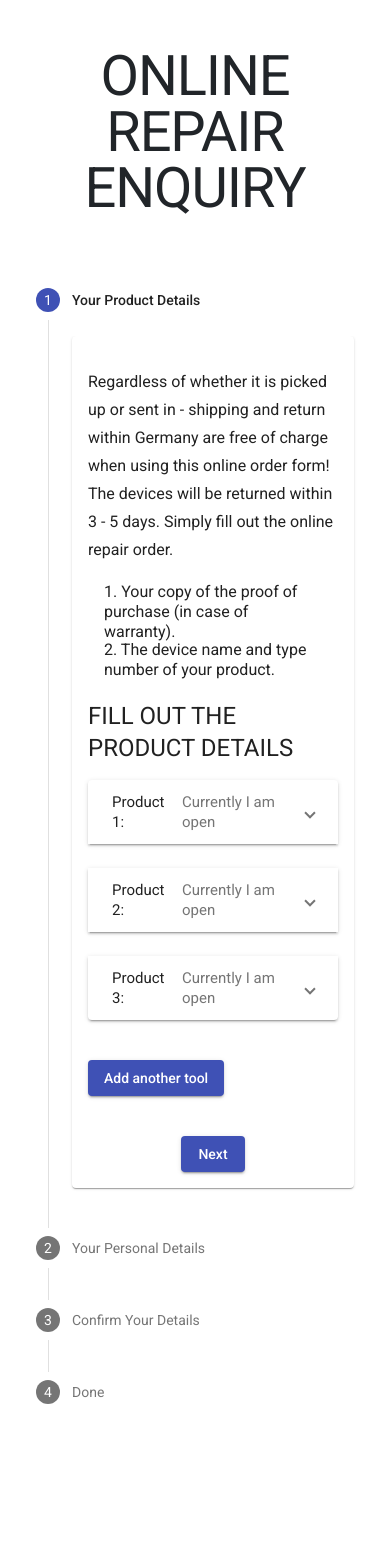
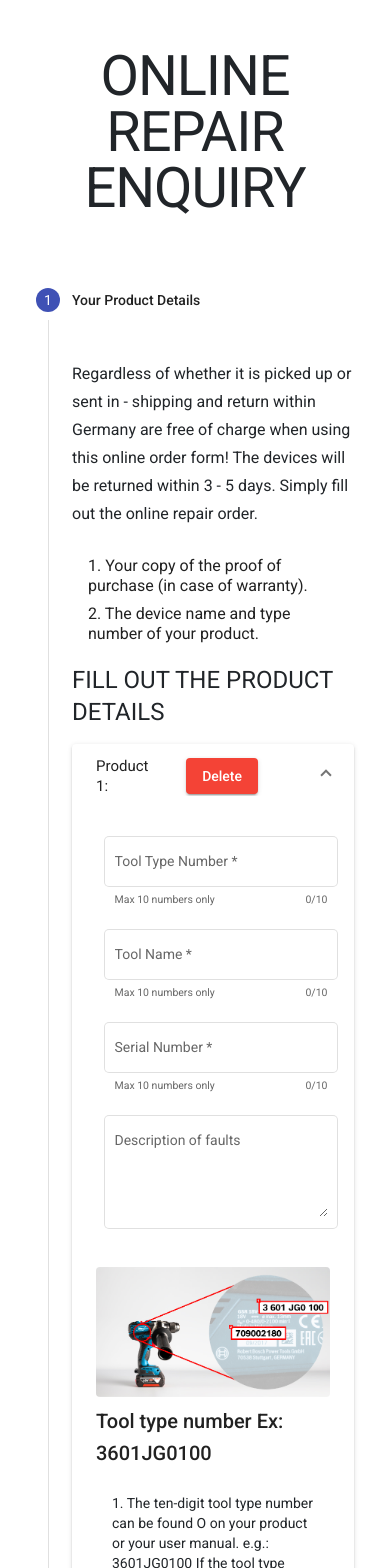
Before and after one commit to adsrikanth11/material_roform, an Angular app: page / in a window 390 px wide. Shown: the top 1568 px of the page. Before the commit the page ends 1428 px from the top, so only its background shows below. Built offline with nearby package versions, Linux system fonts and the light colour scheme.

Commit message:
Step 1 "Product Details" completed.

```diff
--- a/src/app/home/home.component.css
+++ b/src/app/home/home.component.css
@@ -19,6 +19,39 @@ input.example-right-align::-webkit-inner-spin-button {
   margin: 16px 0;
 }
 
+.mat-toolbar-single-row {
+  height: auto !important;
+  background: transparent;
+}
+.mat-toolbar-single-row button {
+  width: 200px;
+}
+.mat-form-field {
+  width: 100%;
+}
+#uploadFile {
+  top: 0px;
+  left: 0px;
+  width: 100%;
+  z-index: 9;
+  opacity: 0;
+  height: 100%;
+  cursor: pointer;
+  position: absolute;
+}
+
+.add_another_tool {
+  line-height: 50px!important;
+  padding: 0px 16px!important;
+  font-size: 18px!important;
+}
+
+.material-icons {
+  font-size: 30px;
+  height: 30px;
+}
+
+
 /* .mat-radio-button ~ .mat-radio-button {
   margin-left: 16px;
 } */
--- a/src/app/home/home.component.html
+++ b/src/app/home/home.component.html
@@ -1,12 +1,12 @@
-<div class="container">
+<div class="container-xl">
   <h1 class="text-center mat-display-3 my-5">ONLINE REPAIR ENQUIRY</h1>
 
   <mat-stepper linear [orientation]="(stepperOrientation | async)!" #stepper class="mt-3">
+    <!-- Step 1 -->
     <mat-step>
-
       <ng-template matStepLabel>Your Product Details</ng-template>
-      <mat-card>
-      <div class="mb-3 mt-3">
+      <!-- Header -->
+      <div class="mb-3 mt-4">
         <h3>Regardless of whether it is picked up or sent in - shipping and return within Germany are free of charge when using this online order form! The devices will be returned within 3 - 5 days. Simply fill out the online repair order. </h3>
 
         <mat-list role="list">
@@ -16,16 +16,16 @@
 
         <h1 class="mat-display my-3">FILL OUT THE PRODUCT DETAILS</h1>
       </div>
-
+      <!-- Body -->
       <mat-accordion>
         <!-- Product 1 -->
-        <mat-expansion-panel class="mb-4">
+        <mat-expansion-panel class="mb-4" expanded="true">
           <mat-expansion-panel-header>
             <mat-panel-title>
               Product 1:
             </mat-panel-title>
-            <mat-panel-description>
-              Currently I am {{panelOpenState ? 'open' : 'closed'}}
+            <mat-panel-description class="d-flex justify-content-end">
+              <button mat-raised-button color="warn" matStepperNext class="me-5">Delete</button>
             </mat-panel-description>
           </mat-expansion-panel-header>
           <div class="mt-4 row">
@@ -34,7 +34,6 @@
               <mat-form-field class="w-100 ms-2 mb-3">
                 <mat-label>Tool Type Number</mat-label>
                 <input matInput type="number" placeholder="Tool Type Number" class="example-right-align" #input max="10" required>
-                <mat-icon matSuffix>sentiment_very_satisfied</mat-icon>
                 <mat-hint>Max 10 numbers only</mat-hint>
                 <mat-hint align="end">{{input.value?.length || 0}}/10</mat-hint>
               </mat-form-field>
@@ -42,7 +41,6 @@
               <mat-form-field class="w-100 mb-3">
                 <mat-label>Tool Name</mat-label>
                 <input matInput type="number" placeholder="Tool Name" class="example-right-align" #input max="10" required>
-                <mat-icon matSuffix>sentiment_very_satisfied</mat-icon>
                 <mat-hint>Max 10 numbers only</mat-hint>
                 <mat-hint align="end">{{input.value?.length || 0}}/10</mat-hint>
               </mat-form-field>
@@ -50,7 +48,6 @@
               <mat-form-field class="w-100 mb-3">
                 <mat-label>Serial Number</mat-label>
                 <input matInput type="number" placeholder="Serial Number" class="example-right-align" #input max="10" required>
-                <mat-icon matSuffix>sentiment_very_satisfied</mat-icon>
                 <mat-hint>Max 10 numbers only</mat-hint>
                 <mat-hint align="end">{{input.value?.length || 0}}/10</mat-hint>
               </mat-form-field>
@@ -152,10 +149,25 @@
                   The invoice is required only for the simple proof of purchasing those tools in order to provide the warranty to the end Customer.
                 </h3>
                 <!-- Upload image -->
-                <mat-form-field class="w-100 mb-3">
-                  <mat-label>Tool Name</mat-label>
-                  <input type="file" placeholder="Tool Name" class="example-right-align" required>
-                  <mat-hint>Max 10 numbers only</mat-hint>
+                <mat-form-field>
+                  <div>
+                    <mat-toolbar>
+                      <!-- Display files names -->
+                      <input matInput [(ngModel)]="fileAttr" readonly name="name" />
+                      <!-- Browse Button -->
+                      <button mat-flat-button color="primary">Browse File</button>
+                    </mat-toolbar>
+                    <!-- Fetch selected filed on change -->
+                    <input
+                      type="file"
+                      #fileInput
+                      id="uploadFile"
+                      (change)="uploadFileEvt($event)"
+                      name="uploadFile"
+                      multiple="multiple"
+                      accept="image/*"
+                    />
+                  </div>
                 </mat-form-field>
               </div>
               <!-- Out of Warranty -->
@@ -181,7 +193,7 @@
                     2. Payment is made by invoice.
                   </mat-list-item>
                   <mat-list-item role="listitem">
-                    3. For further information and conditions, please refer to the current> price list and our> service conditions.
+                    3. For further information and conditions, please refer to the current price list and our service conditions.
                   </mat-list-item>
                   <mat-list-item role="listitem">
                     4. All prices include VAT.
@@ -197,8 +209,8 @@
             <mat-panel-title>
               Product 2:
             </mat-panel-title>
-            <mat-panel-description>
-              Currently I am {{panelOpenState ? 'open' : 'closed'}}
+            <mat-panel-description class="d-flex justify-content-end">
+              <button mat-raised-button color="warn" matStepperNext class="me-5">Delete</button>
             </mat-panel-description>
           </mat-expansion-panel-header>
           <div class="py-3 px-0">
@@ -226,8 +238,8 @@
             <mat-panel-title>
               Product 3:
             </mat-panel-title>
-            <mat-panel-description>
-              Currently I am {{panelOpenState ? 'open' : 'closed'}}
+            <mat-panel-description class="d-flex justify-content-end">
+              <button mat-raised-button color="warn" matStepperNext class="me-5">Delete</button>
             </mat-panel-description>
           </mat-expansion-panel-header>
           <div class="py-3 px-0">
@@ -250,21 +262,48 @@
 
         </mat-expansion-panel>
       </mat-accordion>
+      <!-- Bottom -->
+      <div>
+        <button mat-raised-button color="primary" class="mt-1 mb-3 add_another_tool"><mat-icon class="me-3">add</mat-icon><span>Add another tool</span></button>
+        <h3>
+          You can apply for the repair of up to three tools this time. You can click "Add another tool" to input other tool information,
+          but they need to be of the same service type. If all are warranty or paid repairs, we can create up to three tools for you. Different repair orders.
+        </h3>
+      </div>
 
-      <button mat-raised-button color="primary" class="my-3">Add another tool</button>
-
-      <div class="mt-4 d-flex justify-content-evenly">
+      <div class="mt-3 d-flex justify-content-evenly">
         <button mat-raised-button color="primary" matStepperNext>Next</button>
       </div>
-    </mat-card>
     </mat-step>
+    <!-- Step 2 -->
     <mat-step>
       <ng-template matStepLabel>Your Personal Details</ng-template>
+        <div class="row justify-content-start mt-4">
+          <div class="col-sm-6 col-md-4 col-lg-4">
+            <!-- Tool Type Number -->
+            <mat-form-field class="w-100 mb-3">
+              <mat-label>Tool Type Number</mat-label>
+              <input matInput type="number" placeholder="Tool Type Number" class="example-right-align" #input max="10" required>
+              <mat-hint>Max 10 numbers only</mat-hint>
+              <mat-hint align="end">{{input.value?.length || 0}}/10</mat-hint>
+            </mat-form-field>
+          </div>
+          <div class="col-sm-6 col-md-4 col-lg-4">
+            <!-- Tool Type Number -->
+            <mat-form-field class="w-100 mb-3">
+              <mat-label>Tool Type Number</mat-label>
+              <input matInput type="number" placeholder="Tool Type Number" class="example-right-align" #input max="10" required>
+              <mat-hint>Max 10 numbers only</mat-hint>
+              <mat-hint align="end">{{input.value?.length || 0}}/10</mat-hint>
+            </mat-form-field>
+          </div>
+        </div>
       <div>
         <button mat-button matStepperPrevious>Back</button>
         <button mat-button matStepperNext>Next</button>
       </div>
     </mat-step>
+    <!-- Step 3 -->
     <mat-step>
       <ng-template matStepLabel>Confirm Your Details</ng-template>
       <div>
@@ -272,6 +311,7 @@
         <button mat-button matStepperNext>Next</button>
       </div>
     </mat-step>
+    <!-- Step 4 -->
     <mat-step>
       <ng-template matStepLabel>Done</ng-template>
       <p>You are now done.</p>
--- a/src/app/home/home.component.ts
+++ b/src/app/home/home.component.ts
@@ -1,4 +1,4 @@
-import { Component, OnInit } from '@angular/core';
+import { Component, OnInit, ViewChild, ElementRef } from '@angular/core';
 import {FormBuilder, FormGroup, Validators} from '@angular/forms';
 import {BreakpointObserver} from '@angular/cdk/layout';
 import {StepperOrientation} from '@angular/material/stepper';
@@ -24,6 +24,31 @@ export class HomeComponent implements OnInit {
   warranty_condition: string = 'Out of Warranty';
   warranty_conditions: string[] = ['Warranty', 'Out of Warranty'];
 
+  @ViewChild('fileInput')
+  fileInput!: ElementRef;
+  fileAttr = 'Choose File';
+  uploadFileEvt(imgFile: any) {
+    if (imgFile.target.files && imgFile.target.files[0]) {
+      this.fileAttr = '';
+      Array.from(imgFile.target.files).forEach((file: any) => {
+        this.fileAttr += file.name + ' - ';
+      });
+      // HTML5 FileReader API
+      let reader = new FileReader();
+      reader.onload = (e: any) => {
+        let image = new Image();
+        image.src = e.target.result;
+        image.onload = (rs) => {
+          let imgBase64Path = e.target.result;
+        };
+      };
+      reader.readAsDataURL(imgFile.target.files[0]);
+      // Reset if duplicate image uploaded again
+      this.fileInput.nativeElement.value = '';
+    } else {
+      this.fileAttr = 'Choose File';
+    }
+  }
 
   stepperOrientation: Observable<StepperOrientation>;
 
--- a/src/app/material/material.module.ts
+++ b/src/app/material/material.module.ts
@@ -11,6 +11,7 @@ import { MatCardModule } from '@angular/material/card';
 import { MatGridListModule } from '@angular/material/grid-list';
 import { MatRadioModule } from '@angular/material/radio';
 import { MatSelectModule } from '@angular/material/select';
+import { MatToolbarModule } from '@angular/material/toolbar';
 
 const MaterialComponents = [
   MatButtonModule,
@@ -24,7 +25,8 @@ const MaterialComponents = [
   MatCardModule,
   MatGridListModule,
   MatRadioModule,
-  MatSelectModule
+  MatSelectModule,
+  MatToolbarModule
 ];
 
 @NgModule({
```
